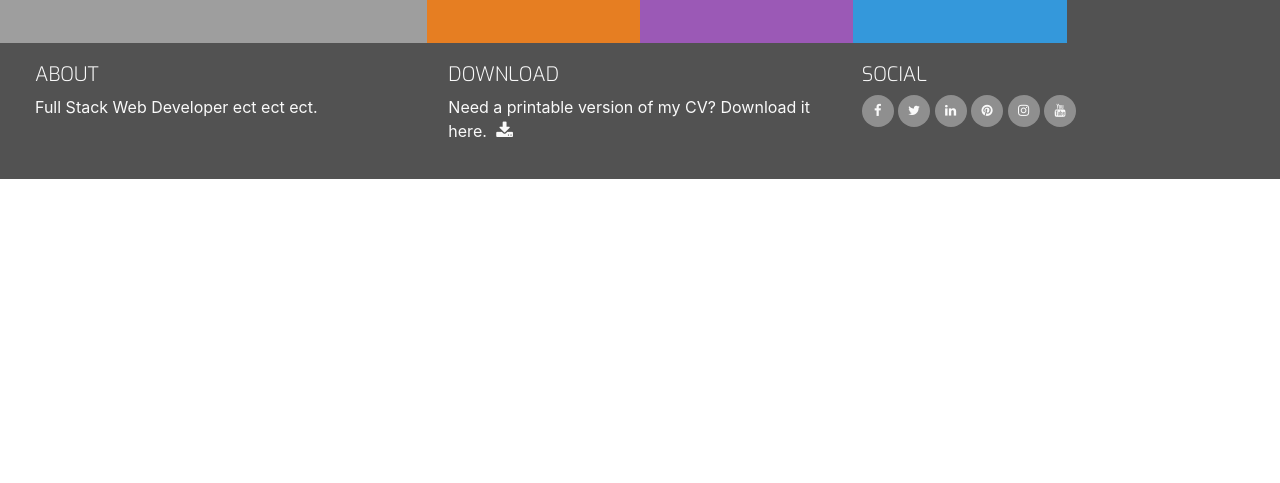
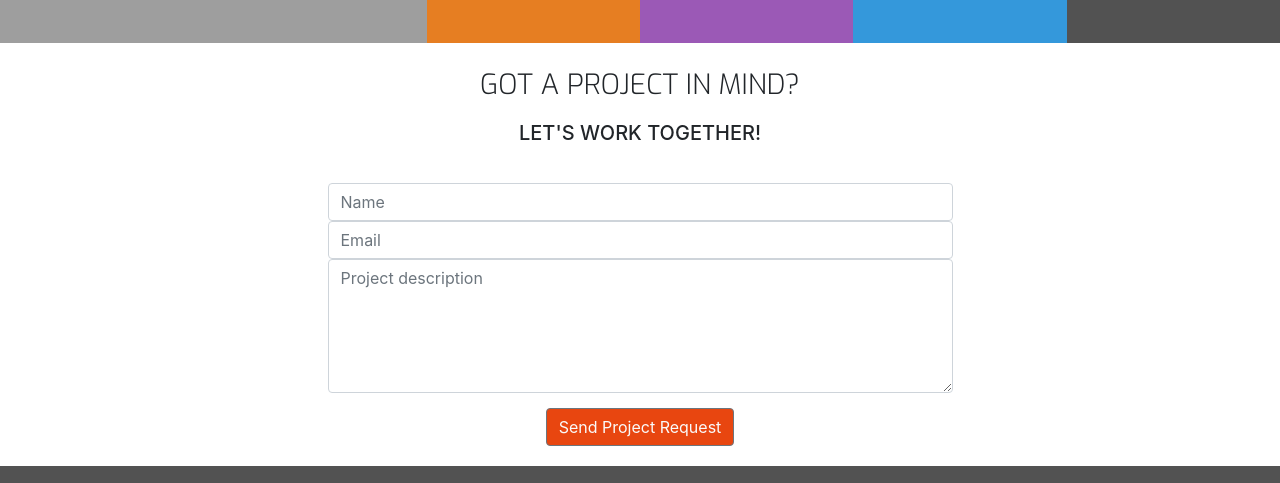
Before and after one commit to Pontaaaa/resume-project, a plain HTML site: page contact.html in a window 1280 px wide. Shown: the part 326-809 px from the top of the page. Drawn offline with nearby package versions, Linux system fonts and the light colour scheme; grey boxes are pictures that could not be loaded.

Commit message:
created and started on contact.html

```diff
--- a/assets/css/style.css
+++ b/assets/css/style.css
@@ -16,6 +16,10 @@
 
 .bg-color-work-history {
     background-color: #9b59b6;
+}
+
+.bg-color-contact {
+    background-color: #fff;
 }
 
 .ui-menu-color-home {
@@ -331,3 +335,36 @@ footer {
 .history-items {
     margin-bottom: 30px;
 }
+
+/* CONTACT FORM */
+
+.contact-heading {
+    font-family: "Exo", sans-serif;
+    font-weight: 300;
+    margin-top: 25px;
+    margin-bottom: 20px;
+}
+
+.center-form {
+    padding-top: 10px;
+    margin: 0 auto;
+    max-width: 70%;
+}
+
+button[type="submit"] {
+    margin-top: 15px;
+    margin-bottom: 20px;
+    color: #fafafa;
+    background-color: #e84610;
+}
+
+/* MEDIA QUERIES */
+
+@media(min-width: 992px) {
+    .center-form {
+        padding-top: 30px;
+        min-height: 240px;
+        margin: 0 auto;
+        max-width: 50%;
+    }
+}
--- a/contact.html
+++ b/contact.html
@@ -42,7 +42,28 @@
             </div>
         </div>
     </header>
-    <section>
+    <section class="container-fluid">
+        <div class="row bg-color-contact">
+            <div class="col">
+                <h3 class="contact-heading uppercase text-center">Got a project in mind?</h3>
+                <h5 class="uppercase text-center">Let's work together!</h5>
+
+                <div class="center-form">
+                    <form>
+                        <input type="text" name="name" id="fullname" class="form-control" placeholder="Name" required/>
+                        <input type="email" name="email" id="emailaddress" class="form-control" placeholder="Email" required/>
+                        <textarea rows="5" name="projectsummary" id="projectsummary" class="form-control"
+                         placeholder="Project description" required></textarea>
+                        <div class="form-row text-center">
+                            <div class="col">
+                                <button type="submit" class="btn btn-secondary">Send Project Request</button>
+                            </div>
+                        </div>
+                    </form>
+                </div>
+
+            </div>
+        </div>
 
     </section>
     <footer class="container-fluid">
```
